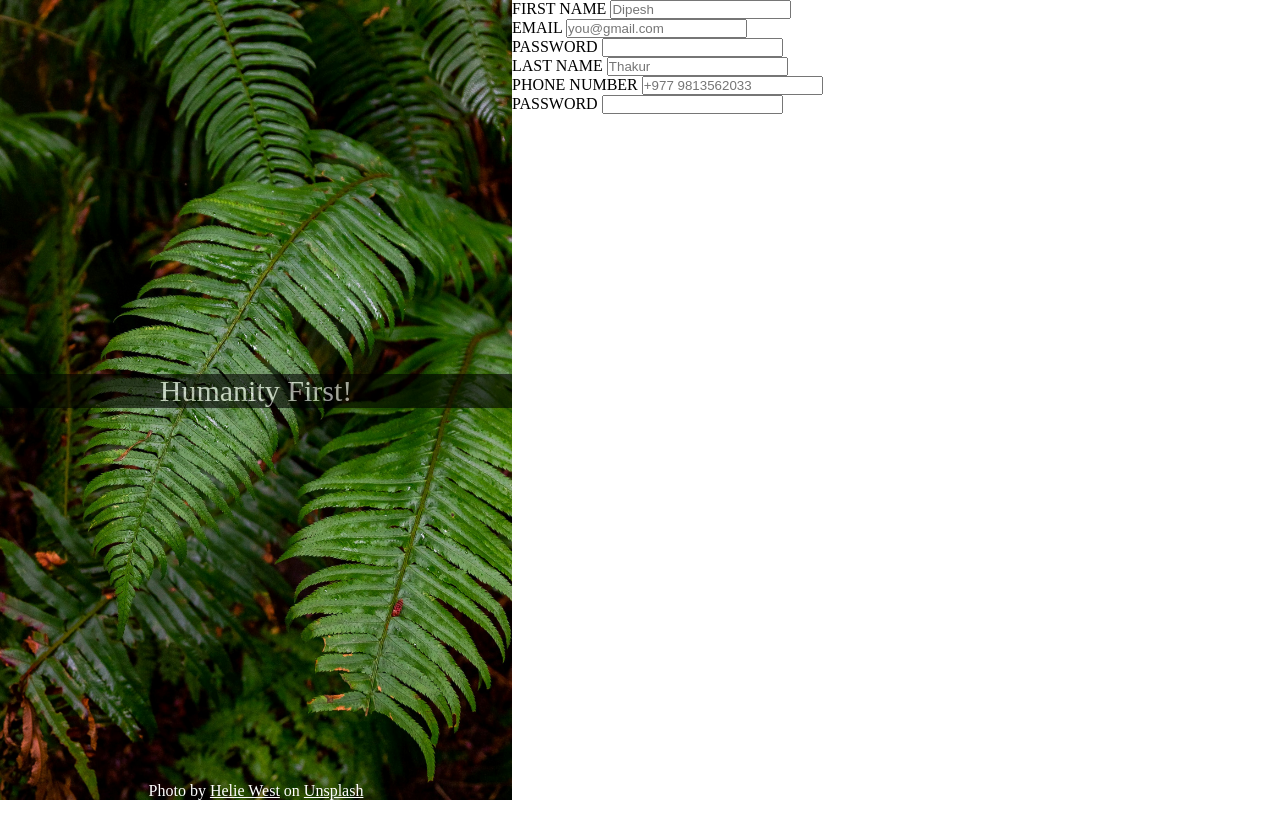
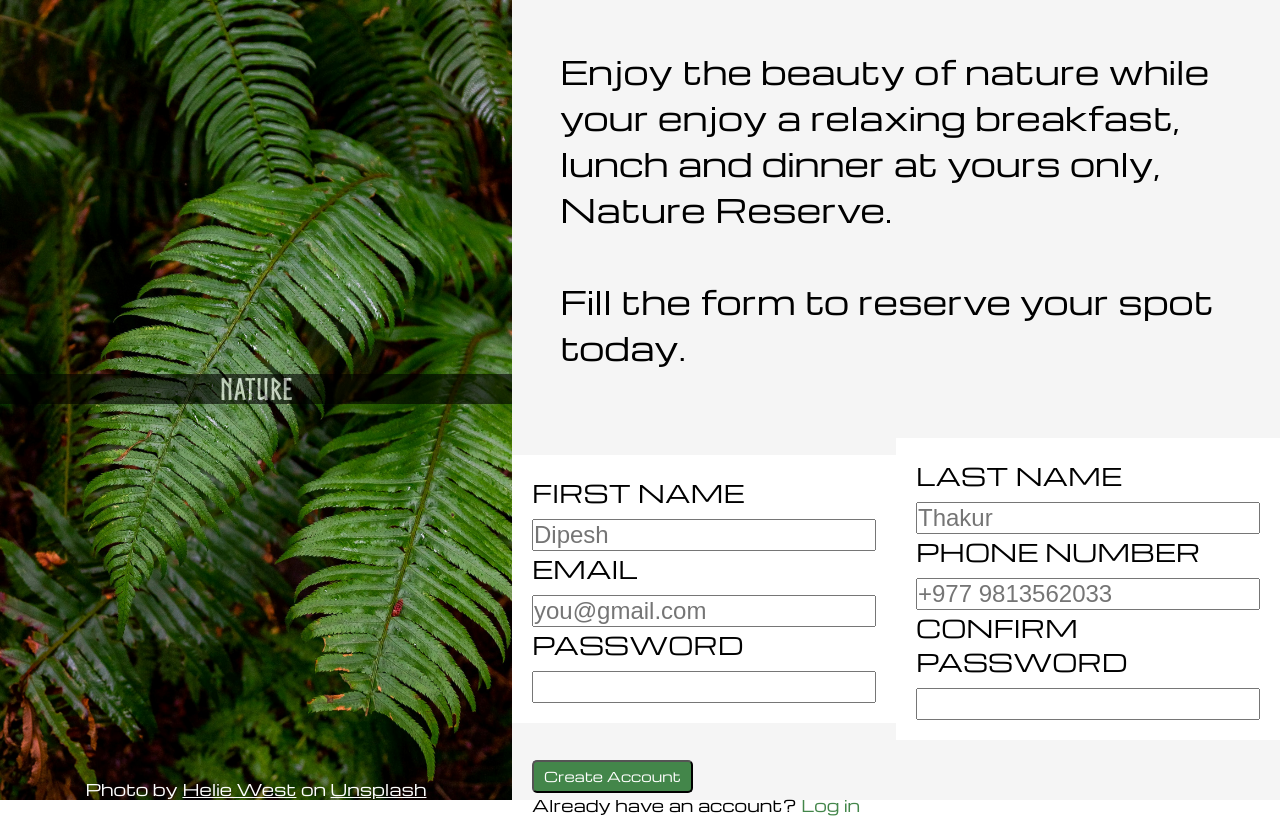
Before and after one commit to Dipesh-Thakur-duck/Sign-up-Form-Odin, a plain HTML site: page index.html in a window 1280 px wide. Drawn offline with Linux system fonts and the light colour scheme.

Commit message:
Add html and css for the project
Form validation was added through HTML code. CSS
was add create proper layout and style the form
using flex box

```diff
--- a/index.html
+++ b/index.html
@@ -10,18 +10,20 @@
         <div class="sign-up">
             <div class="fancy-image">
                 <img src="background_img.jpg" id="bag-img">
-                <p id="company-ad">Humanity First!</p>
+                <p id="company-ad">Nature</p>
                 <p id="credit">Photo by <u>Helie West</u> on <u>Unsplash</u></p>
             </div>
             <form>
+                <p id="wordy-stuff">Enjoy the beauty of nature while your enjoy a relaxing breakfast, lunch and dinner at yours only, Nature Reserve.<br><br> Fill the form to reserve your spot today.</p>
+                <div class="form">
                     <div class="col-1">
                         <div class="first-name-div">
                             <label for="first_name">FIRST NAME</label>
-                        <input type="text" id="first_name" placeholder="Dipesh" name="first_name">
+                            <input type="text" id="first_name" placeholder="Dipesh" name="first_name" minlength="3" maxlength="20" required>
                         </div>
                         <div class="email-div">
                             <label for="user_email">EMAIL</label>
-                        <input type="email" id="user_email" name="email" placeholder="you@gmail.com">
+                            <input type="email" id="user_email" name="email" placeholder="you@gmail.com" pattern="^[a-zA-Z0-9._%+-]+@[a-zA-Z0-9.-]+\.[a-zA-Z]{2,}$">
                         </div>
                         <div class="password-div">
                             <label for="user_password">PASSWORD</label>
@@ -31,17 +33,23 @@
                     <div class="col-2">
                         <div class="last-name-div">
                             <label for="last_name">LAST NAME</label>
-                        <input type="text" id="last_name" placeholder="Thakur" name="last_name">
+                            <input type="text" id="last_name" placeholder="Thakur" name="last_name" minlength="3" maxlength="20" required>
                         </div>
                         <div class="phone-num-div">
                             <label for="phone_number">PHONE NUMBER</label>
                             <input type="tel" id="phone_number" name="phone_number" placeholder="+977 9813562033" pattern="^\+977\s9\d{9}$">
                         </div>
                         <div class="confirm-password-div">
-                        <label for="confirm_password">PASSWORD</label>
+                            <label for="confirm_password">CONFIRM PASSWORD</label>
                             <input type="password" id="confirm_password" name="confirm_password">
                         </div>
                     </div>
+                </div>
+                <div>
+                    <button id="create_account">Create Account</button>
+                    <p id="have_account">Already have an account? <a href="#login" id="log_in">Log in</a></p>
+                </div>
+
             </form>
         </div>
 
--- a/styles.css
+++ b/styles.css
@@ -3,9 +3,17 @@
     padding:0;
     box-sizing:border-box;
 }
+@font-face {
+    font-family: Norse-Bold;
+    src: url(Norse-Bold.otf);
+}
+@font-face {
+    font-family: Michroma;
+    src: url(Michroma-Regular.ttf);
+}
 .sign-up{
     display:flex;
-
+    font-family: Michroma;
 }
 .fancy-image{
     width:40vw;
@@ -23,6 +31,7 @@
     z-index:-1;
 }
 #company-ad{
+    font-family:Norse-Bold;
     color:white;
     background-color:black;
     opacity:0.6;
@@ -35,3 +44,57 @@
 #credit{
     color:white;
 }
+form{
+    width:60vw;
+    height:100vh;
+    display:flex;
+    flex-direction:column;
+    background-color:whitesmoke;
+    gap:20px;
+}
+input{
+    font-size:1em;
+}
+input:user-invalid{
+    border:2px solid red;
+}
+input:user-valid{
+    border:2px solid green;
+}
+#wordy-stuff{
+    font-size: 2rem;
+    padding:3rem;
+}
+.form{
+    display:flex;
+    justify-content: center;
+    align-items: center;
+}
+
+.col-1,.col-2{
+    font-size:1.5rem;
+    padding:20px;
+    background-color:white;
+    width:100%;
+}
+.col-1 div,.col-2 div{
+    display:flex;;
+    flex-direction: column;
+    gap:10px;
+}
+#create_account{
+    font-family: Michroma;
+    color:white;
+    background-color:#43864a;
+    padding:5px 10px;
+    border-radius:5px;
+    margin-left:20px;
+    align-self:flex-start;
+}
+#have_account{
+    margin-left:20px;
+}
+#log_in{
+    color:#43864a;
+    text-decoration:none;
+}
```
Also changed, not shown: Michroma-Regular.ttf (added). Lines whose indentation alone changed are shown as unchanged.
